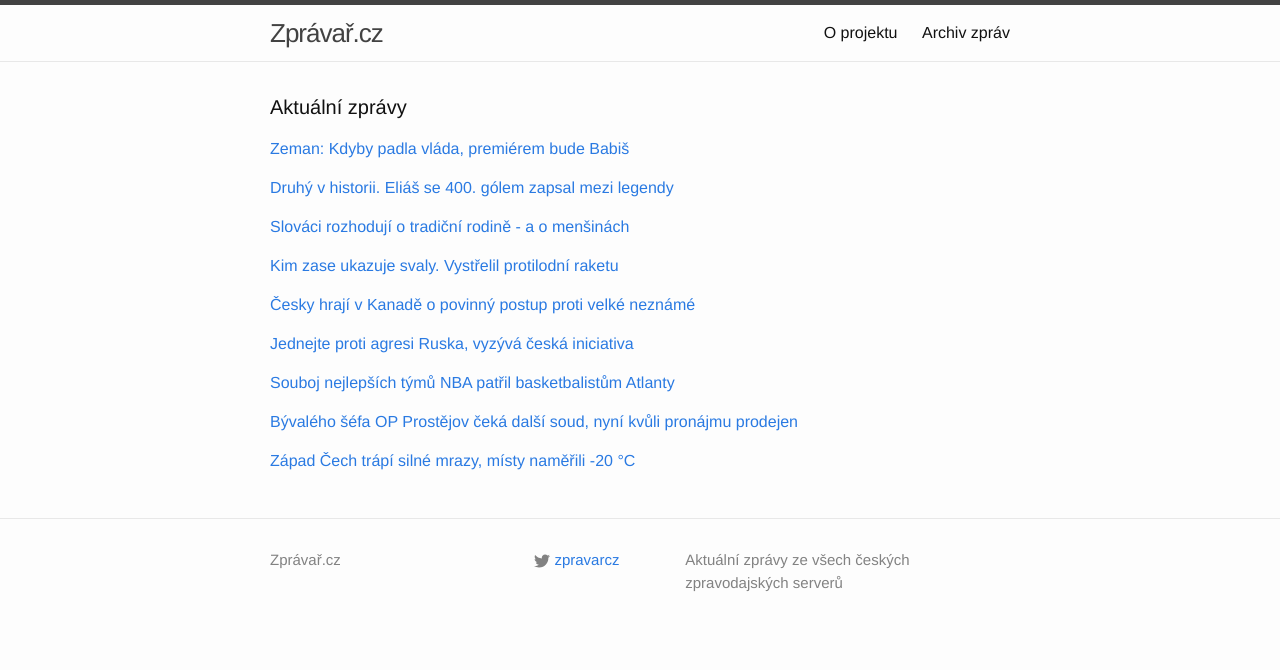
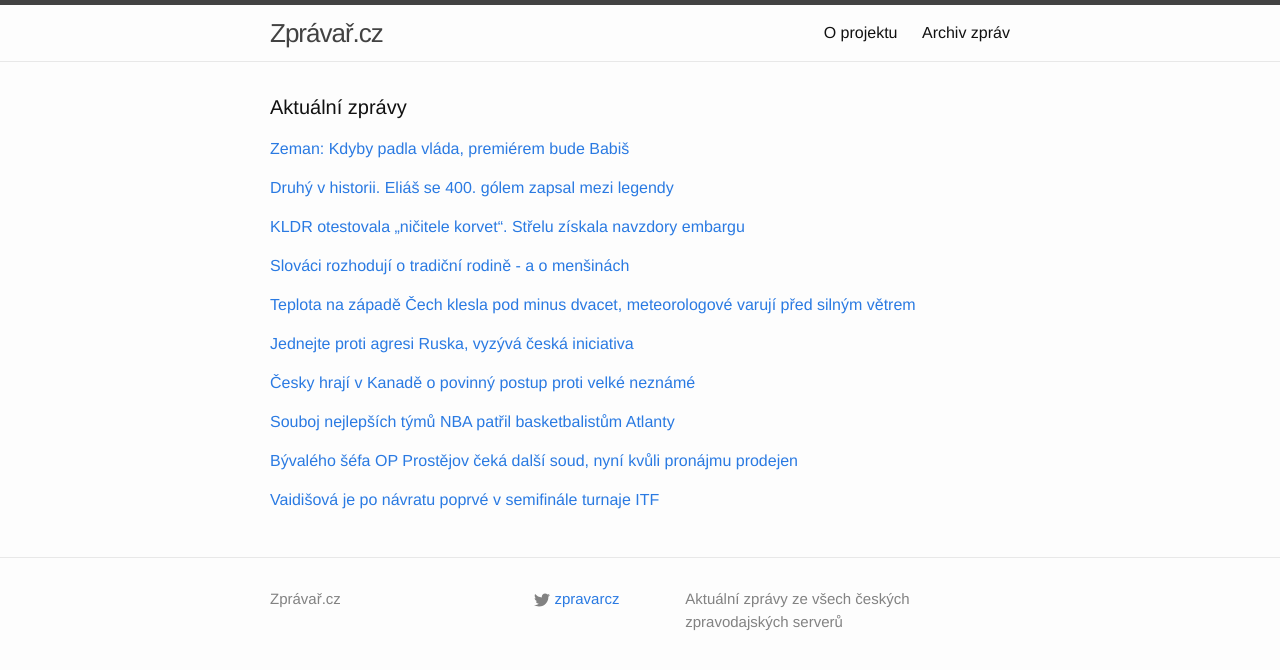
Before and after one commit to adliska/zpravar, a Jekyll site: the page built from index.html, in a window 1280 px wide. Shown: the top 670 px of the page. Built offline with Jekyll 4.4.1, drawn with Linux system fonts in a browser that asks for light colours; some of the changed lines change nothing that is shown.

Commit message:
zpravar news update

```diff
--- a/index.html
+++ b/index.html
@@ -33,8 +33,19 @@ layout: default
 <li><a href=http://www.rozhlas.cz/_zprava/elias-pokoril-v-nhl-metu-400-golu-k-vyhre-devils-prispel-i-jagr--1452902>Eliáš pokořil v NHL metu 400 gólů, k výhře Devils přispěl i Jágr - www.rozhlas.cz</a></li>
 <li><a href=http://sport.aktualne.cz/elias-dal-400-gol-v-nhl-k-vyhre-devils-prispel-i-jagr/r~c6ca865eae9011e498be002590604f2e/>Eliáš dal 400. gól v NHL, k výhře Devils přispěl i Jágr - sport.aktualne.cz</a></li>
 </ul>
-</div><p><a href="javascript:;" onclick="toggle_visibility('zpravy2')">Slováci rozhodují o tradiční rodině - a o menšinách</a></p>
+</div><p><a href="javascript:;" onclick="toggle_visibility('zpravy2')">KLDR otestovala „ničitele korvet“. Střelu získala navzdory embargu</a></p>
 <div id="zpravy2" style="display:none">
+<ul>
+<li><a href=http://zpravy.idnes.cz/severni-korea-odpaleni-rakety-ch-35-drt-/zahranicni.aspx?c=A150207_102442_zahranicni_jw>KLDR otestovala „ničitele korvet“. Střelu získala navzdory embargu - zpravy.idnes.cz</a></li>
+<li><a href=http://www.tyden.cz/rubriky/zahranici/asie-a-oceanie/kim-zase-ukazuje-svaly-vystrelil-protilodni-raketu_332696.html>Kim zase ukazuje svaly. Vystřelil protilodní raketu - www.tyden.cz</a></li>
+<li><a href=http://www.ceskatelevize.cz/ct24/svet/300867-kldr-cvicne-odpalila-novou-strelu-urcenou-k-niceni-plavidel/>KLDR cvičně odpálila novou střelu určenou k ničení plavidel - www.ceskatelevize.cz</a></li>
+<li><a href=http://www.lidovky.cz/kldr-cvicne-odpalila-novou-strelu-urcenou-k-niceni-plavidel-pqs-/zpravy-svet.aspx?c=A150207_080549_ln_zahranici_mct>KLDR cvičně odpálila novou střelu určenou k ničení plavidel   - www.lidovky.cz</a></li>
+<li><a href=http://www.ceskenoviny.cz/zpravy/zpravy/kldr-cvicne-odpalila-novou-strelu-urcenou-k-niceni-plavidel/1178459>KLDR cvičně odpálila novou střelu určenou k ničení plavidel - www.ceskenoviny.cz</a></li>
+<li><a href=http://www.novinky.cz/zahranicni/svet/361034-severni-korea-otestovala-novou-strelu-urcenou-k-niceni-lodi.html>Severní Korea otestovala novou střelu určenou k ničení lodí - www.novinky.cz</a></li>
+<li><a href=http://www.rozhlas.cz/_zprava/kldr-cvicne-odpalila-novou-rizenou-strelu-urcenou-k-niceni-plavidel--1452901>KLDR cvičně odpálila novou řízenou střelu určenou k ničení plavidel - www.rozhlas.cz</a></li>
+</ul>
+</div><p><a href="javascript:;" onclick="toggle_visibility('zpravy3')">Slováci rozhodují o tradiční rodině - a o menšinách</a></p>
+<div id="zpravy3" style="display:none">
 <ul>
 <li><a href=http://www.tyden.cz/rubriky/zahranici/evropa/slovaci-rozhoduji-o-tradicni-rodine-a-o-mensinach_332692.html>Slováci rozhodují o tradiční rodině - a o menšinách - www.tyden.cz</a></li>
 <li><a href=http://zpravy.idnes.cz/slovensko-referendum-o-adopci-deti-homosexualy-f5b-/zahranicni.aspx?c=A150205_143812_zahranicni_aba>Slováci rozhodují o právech homosexuálů na děti a rodinu - zpravy.idnes.cz</a></li>
@@ -44,23 +55,15 @@ layout: default
 <li><a href=http://www.novinky.cz/zahranicni/evropa/361030-slovaci-ve-vypjatem-referendu-rozhodnou-o-gayich-a-eutanazii.html>Slováci ve vypjatém referendu rozhodnou o gayích a eutanazii - www.novinky.cz</a></li>
 <li><a href=http://www.ceskatelevize.cz/ct24/svet/300790-slovenske-referendum-o-tradicni-rodine-asi-ztroskota-na-male-ucasti/>Slovenské referendum o tradiční rodině asi ztroskotá na malé účasti - www.ceskatelevize.cz</a></li>
 </ul>
-</div><p><a href="javascript:;" onclick="toggle_visibility('zpravy3')">Kim zase ukazuje svaly. Vystřelil protilodní raketu</a></p>
-<div id="zpravy3" style="display:none">
-<ul>
-<li><a href=http://www.tyden.cz/rubriky/zahranici/asie-a-oceanie/kim-zase-ukazuje-svaly-vystrelil-protilodni-raketu_332696.html>Kim zase ukazuje svaly. Vystřelil protilodní raketu - www.tyden.cz</a></li>
-<li><a href=http://www.ceskatelevize.cz/ct24/svet/300867-kldr-cvicne-odpalila-novou-strelu-urcenou-k-niceni-plavidel/>KLDR cvičně odpálila novou střelu určenou k ničení plavidel - www.ceskatelevize.cz</a></li>
-<li><a href=http://www.lidovky.cz/kldr-cvicne-odpalila-novou-strelu-urcenou-k-niceni-plavidel-pqs-/zpravy-svet.aspx?c=A150207_080549_ln_zahranici_mct>KLDR cvičně odpálila novou střelu určenou k ničení plavidel   - www.lidovky.cz</a></li>
-<li><a href=http://www.ceskenoviny.cz/zpravy/zpravy/kldr-cvicne-odpalila-novou-strelu-urcenou-k-niceni-plavidel/1178459>KLDR cvičně odpálila novou střelu určenou k ničení plavidel - www.ceskenoviny.cz</a></li>
-<li><a href=http://www.novinky.cz/zahranicni/svet/361034-severni-korea-otestovala-novou-strelu-urcenou-k-niceni-lodi.html>Severní Korea otestovala novou střelu určenou k ničení lodí - www.novinky.cz</a></li>
-<li><a href=http://www.rozhlas.cz/_zprava/kldr-cvicne-odpalila-novou-rizenou-strelu-urcenou-k-niceni-plavidel--1452901>KLDR cvičně odpálila novou řízenou střelu určenou k ničení plavidel - www.rozhlas.cz</a></li>
-</ul>
-</div><p><a href="javascript:;" onclick="toggle_visibility('zpravy4')">Česky hrají v Kanadě o povinný postup proti velké neznámé</a></p>
+</div><p><a href="javascript:;" onclick="toggle_visibility('zpravy4')">Teplota na západě Čech klesla pod minus dvacet, meteorologové varují před silným větrem</a></p>
 <div id="zpravy4" style="display:none">
 <ul>
-<li><a href=http://sport.aktualne.cz/cesky-hraji-v-kanade-o-povinny-postup-i-cenne-zkusenosti/r~d224d24eae3511e49fc3002590604f2e/>Česky hrají v Kanadě o povinný postup proti velké neznámé - sport.aktualne.cz</a></li>
-<li><a href=http://www.rozhlas.cz/_zprava/na-kanadu-by-mel-stacit-prumerny-vykon-tusi-pliskova-pred-fed-cupem--1452917>Na Kanadu by měl stačit průměrný výkon, tuší Plíšková před Fed Cupem - www.rozhlas.cz</a></li>
-<li><a href=http://www.tyden.cz/rubriky/sport/tenis/cesky-jsou-na-kanadu-pliskova-doufam-ze-neznervoznim_332652.html>Češky jsou na Kanadu. Plíšková: Doufám, že neznervózním - www.tyden.cz</a></li>
-<li><a href=http://www.tyden.cz/rubriky/sport/tenis/cesky-jsou-na-kanadu-doufam-ze-neznervoznim-rika-pliskova_332652.html>Češky jsou na Kanadu. Doufám, že neznervózním, říká Plíšková - www.tyden.cz</a></li>
+<li><a href=http://www.novinky.cz/domaci/361043-teplota-na-zapade-cech-klesla-pod-minus-dvacet-meteorologove-varuji-pred-silnym-vetrem.html>Teplota na západě Čech klesla pod minus dvacet, meteorologové varují před silným větrem - www.novinky.cz</a></li>
+<li><a href=http://www.denik.cz/z_domova/do-ceska-dorazi-silny-vitr-a-snezeni-varuji-meteorologove-20150207.html>Do Česka dorazí silný vítr a sněžení, varují meteorologové - www.denik.cz</a></li>
+<li><a href=http://www.novinky.cz/domaci/361043-teplota-na-zapade-cech-klesla-pod-minus-dvacet-stupnu.html>Teplota na západě Čech klesla pod minus dvacet stupňů - www.novinky.cz</a></li>
+<li><a href=http://zpravy.aktualne.cz/pocasi/zapad-cech-trapi-silne-mrazy-karlovarsky-kraj-hlasi-20-c/r~8c334742aeae11e490f70025900fea04/>Západ Čech trápí silné mrazy, místy naměřili -20 °C - zpravy.aktualne.cz</a></li>
+<li><a href=http://vary.idnes.cz/silne-mrazy-zapad-cech-sumava-dj8-/vary-zpravy.aspx?c=A150207_102103_vary-zpravy_skr>Silné mrazy v noci zasáhly západní Čechy, v Šindelové bylo minus 20,7 - vary.idnes.cz</a></li>
+<li><a href=http://www.ceskenoviny.cz/zpravy/zpravy/zapad-cech-zasahly-silne-mrazy-misty-i-pod-minus-20-stupnu/1178510>Západ Čech zasáhly silné mrazy, místy i pod minus 20 stupňů - www.ceskenoviny.cz</a></li>
 </ul>
 </div><p><a href="javascript:;" onclick="toggle_visibility('zpravy5')">Jednejte proti agresi Ruska, vyzývá česká iniciativa</a></p>
 <div id="zpravy5" style="display:none">
@@ -70,25 +73,33 @@ layout: default
 <li><a href=http://www.denik.cz/z_domova/tisice-lidi-vyzyvaji-lidry-statu-nato-k-reakci-na-politiku-ruska-20150207.html>Tisíce lidí vyzývají lídry států NATO k reakci na politiku Ruska - www.denik.cz</a></li>
 <li><a href=http://www.novinky.cz/domaci/361038-pres-deset-tisic-lidi-podporilo-ceskou-vyzvu-k-reakci-zapadu-na-politiku-ruska.html>Přes deset tisíc lidí podpořilo českou výzvu k reakci Západu na politiku Ruska  - www.novinky.cz</a></li>
 </ul>
-</div><p><a href="javascript:;" onclick="toggle_visibility('zpravy6')">Souboj nejlepších týmů NBA patřil basketbalistům Atlanty</a></p>
+</div><p><a href="javascript:;" onclick="toggle_visibility('zpravy6')">Česky hrají v Kanadě o povinný postup proti velké neznámé</a></p>
 <div id="zpravy6" style="display:none">
+<ul>
+<li><a href=http://sport.aktualne.cz/cesky-hraji-v-kanade-o-povinny-postup-i-cenne-zkusenosti/r~d224d24eae3511e49fc3002590604f2e/>Česky hrají v Kanadě o povinný postup proti velké neznámé - sport.aktualne.cz</a></li>
+<li><a href=http://www.rozhlas.cz/_zprava/na-kanadu-by-mel-stacit-prumerny-vykon-tusi-pliskova-pred-fed-cupem--1452917>Na Kanadu by měl stačit průměrný výkon, tuší Plíšková před Fed Cupem - www.rozhlas.cz</a></li>
+<li><a href=http://www.tyden.cz/rubriky/sport/tenis/cesky-jsou-na-kanadu-pliskova-doufam-ze-neznervoznim_332652.html>Češky jsou na Kanadu. Plíšková: Doufám, že neznervózním - www.tyden.cz</a></li>
+<li><a href=http://www.tyden.cz/rubriky/sport/tenis/cesky-jsou-na-kanadu-doufam-ze-neznervoznim-rika-pliskova_332652.html>Češky jsou na Kanadu. Doufám, že neznervózním, říká Plíšková - www.tyden.cz</a></li>
+</ul>
+</div><p><a href="javascript:;" onclick="toggle_visibility('zpravy7')">Souboj nejlepších týmů NBA patřil basketbalistům Atlanty</a></p>
+<div id="zpravy7" style="display:none">
 <ul>
 <li><a href=http://sport.aktualne.cz/souboj-nejlepsich-tymu-nba-patril-basketbalistum-atlanty/r~b7ab118aaea311e4a10c0025900fea04/>Souboj nejlepších týmů NBA patřil basketbalistům Atlanty - sport.aktualne.cz</a></li>
 <li><a href=http://sport.idnes.cz/vysledky-basketbalove-nba-dcg-/basket.aspx?c=A150207_092303_sport-basket_par>Souboj lídrů NBA ovládla Atlanta, Cleveland přišel o vítěznou sérii - sport.idnes.cz</a></li>
 <li><a href=http://www.denik.cz/ostatni_sport/bitvu-lidru-v-nba-rezirovala-atlanta-golden-state-jen-marne-dotahovalo-20150207.html>Bitvu lídrů v NBA režírovala Atlanta. Golden State jen marně dotahovalo - www.denik.cz</a></li>
 </ul>
-</div><p><a href="javascript:;" onclick="toggle_visibility('zpravy7')">Bývalého šéfa OP Prostějov čeká další soud, nyní kvůli pronájmu prodejen</a></p>
-<div id="zpravy7" style="display:none">
+</div><p><a href="javascript:;" onclick="toggle_visibility('zpravy8')">Bývalého šéfa OP Prostějov čeká další soud, nyní kvůli pronájmu prodejen</a></p>
+<div id="zpravy8" style="display:none">
 <ul>
 <li><a href=http://zpravy.e15.cz/domaci/udalosti/byvaleho-sefa-op-prostejov-ceka-dalsi-soud-nyni-kvuli-pronajmu-prodejen-1160597>Bývalého šéfa OP Prostějov čeká další soud, nyní kvůli pronájmu prodejen - zpravy.e15.cz</a></li>
 <li><a href=http://zpravy.aktualne.cz/regiony/olomoucky/byvaly-sef-op-prostejov-tuhy-skonci-opet-pred-soudem/r~01a6b62aaea611e4833a0025900fea04/>Bývalý šéf OP Prostějov Tuhý skončí opět před soudem - zpravy.aktualne.cz</a></li>
 <li><a href=http://www.denik.cz/z_domova/byvaly-sef-op-prostejov-tuhy-pujde-opet-pred-soud-kvuli-pronajmu-prodejen-201502.html>Exšéf OP Prostějov Tuhý půjde před soud kvůli pronájmu prodejen - www.denik.cz</a></li>
 </ul>
-</div><p><a href="javascript:;" onclick="toggle_visibility('zpravy8')">Západ Čech trápí silné mrazy, místy naměřili -20 °C</a></p>
-<div id="zpravy8" style="display:none">
+</div><p><a href="javascript:;" onclick="toggle_visibility('zpravy9')">Vaidišová je po návratu poprvé v semifinále turnaje ITF</a></p>
+<div id="zpravy9" style="display:none">
 <ul>
-<li><a href=http://zpravy.aktualne.cz/pocasi/zapad-cech-trapi-silne-mrazy-karlovarsky-kraj-hlasi-20-c/r~8c334742aeae11e490f70025900fea04/>Západ Čech trápí silné mrazy, místy naměřili -20 °C - zpravy.aktualne.cz</a></li>
-<li><a href=http://vary.idnes.cz/silne-mrazy-zapad-cech-sumava-dj8-/vary-zpravy.aspx?c=A150207_102103_vary-zpravy_skr>Silné mrazy v noci zasáhly západní Čechy, v Šindelové bylo minus 20,7 - vary.idnes.cz</a></li>
-<li><a href=http://www.ceskenoviny.cz/zpravy/zpravy/zapad-cech-zasahly-silne-mrazy-misty-i-pod-minus-20-stupnu/1178510>Západ Čech zasáhly silné mrazy, místy i pod minus 20 stupňů - www.ceskenoviny.cz</a></li>
+<li><a href=http://sport.aktualne.cz/vaidisova-je-po-navratu-poprve-v-semifinale-turnaje-itf/r~fde1dddcaeb211e4ab15002590604f2e/>Vaidišová je po návratu poprvé v semifinále turnaje ITF - sport.aktualne.cz</a></li>
+<li><a href=http://sport.idnes.cz/vaidisova-je-po-navratu-poprve-v-semifinale-turnaje-itf-pjr-/tenis.aspx?c=A150207_111249_tenis_par>Vaidišová uspěla šestkrát za sebou a po návratu je poprvé v semifinále - sport.idnes.cz</a></li>
+<li><a href=http://www.denik.cz/tenis/vaidisova-pokracuje-v-uspesnem-comebacku-poprve-si-zahraje-semifinale-20150207.html>Vaidišová pokračuje v comebacku, poprvé si zahraje semifinále ITF - www.denik.cz</a></li>
 </ul>
 </div></div>
```
